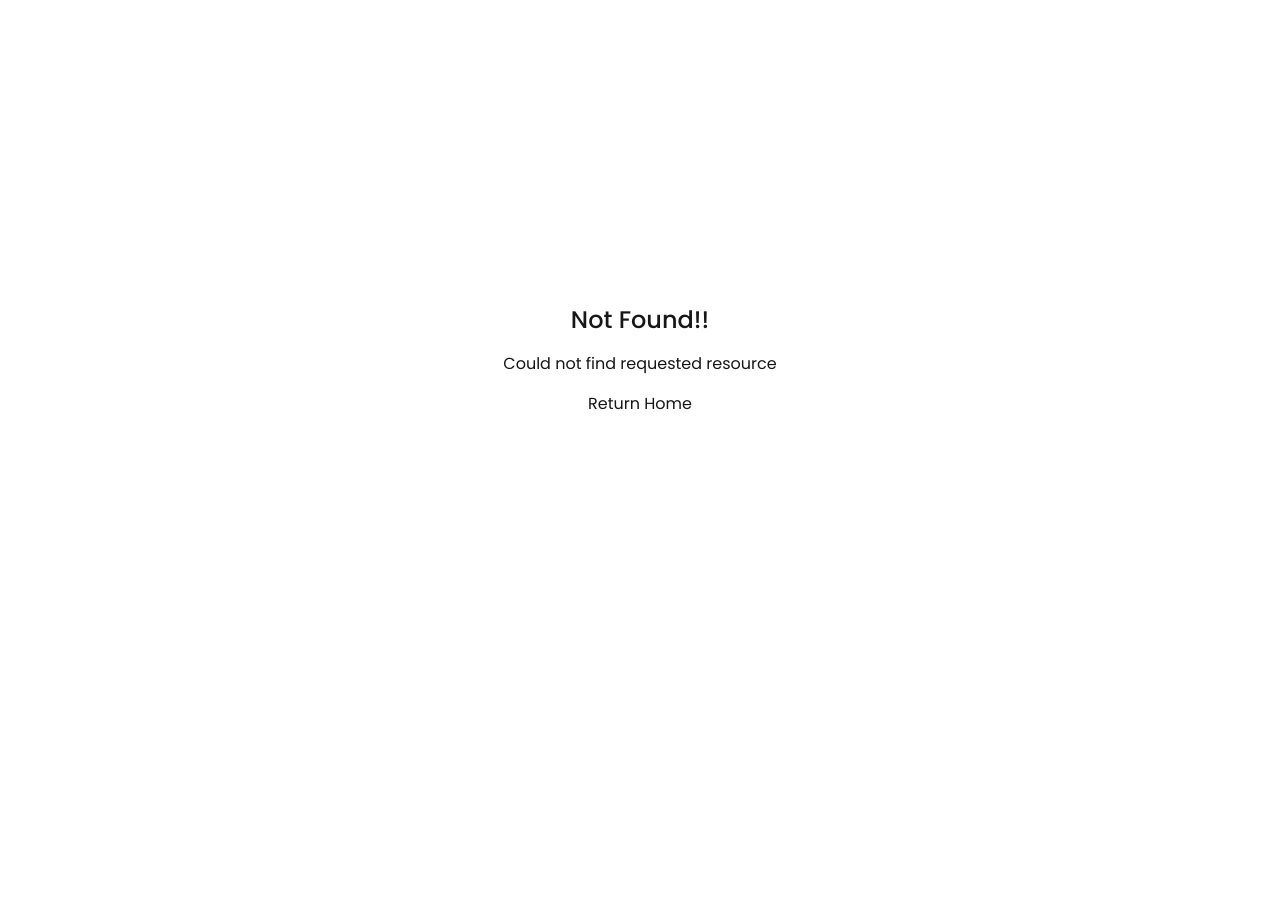
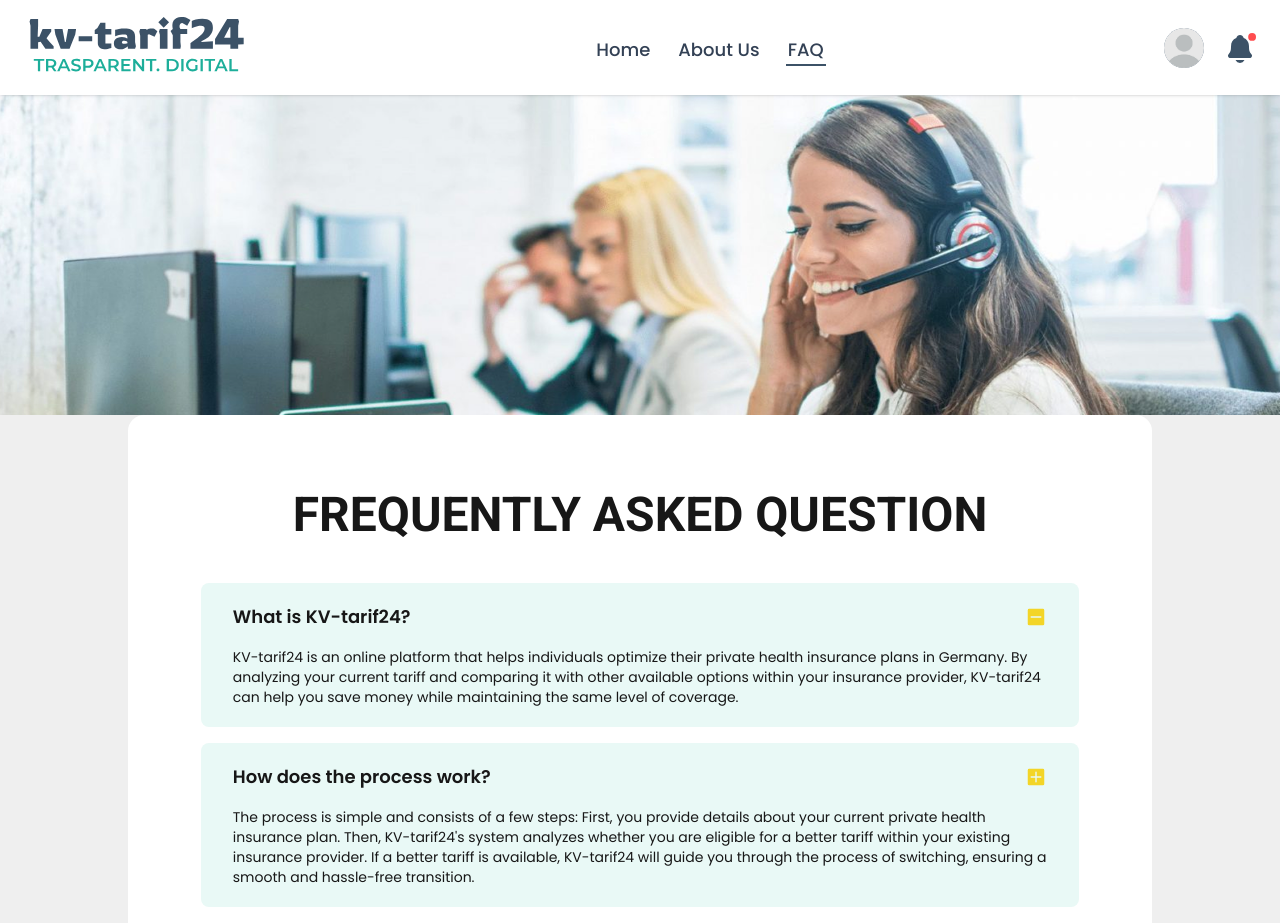
Before and after one commit to Janardhan-Majumder/kv-tarif24_david-jauss-web, a Next.js app: page /faq in a window 1280 px wide. Before the commit this address had no page. Shown: the top 923 px of the page. Before the commit the page ends 800 px from the top, so only its background shows below. Built offline with nearby package versions, Linux system fonts and the light colour scheme; what @ant-design/nextjs-registry would draw is missing.

Commit message:
faq design lightly

```diff
--- /dev/null
+++ b/src/app/(common)/faq/page.tsx
@@ -0,0 +1,86 @@
+"use client";
+import Container from "@/components/Container";
+import Image from "next/image";
+import React, { createElement } from "react";
+import { FaAngleDown } from "react-icons/fa";
+import { PiMinusFill, PiPlusFill } from "react-icons/pi";
+
+const page = () => {
+  const [show, setShow] = React.useState<null | number>(1);
+  const faqs = [
+    {
+      id: 1,
+      question: "What is KV-tarif24?",
+      answer:
+        "KV-tarif24 is an online platform that helps individuals optimize their private health insurance plans in Germany. By analyzing your current tariff and comparing it with other available options within your insurance provider, KV-tarif24 can help you save money while maintaining the same level of coverage.",
+    },
+    {
+      id: 2,
+      question: "How does the process work?",
+      answer:
+        "The process is simple and consists of a few steps: First, you provide details about your current private health insurance plan. Then, KV-tarif24's system analyzes whether you are eligible for a better tariff within your existing insurance provider. If a better tariff is available, KV-tarif24 will guide you through the process of switching, ensuring a smooth and hassle-free transition.",
+    },
+    {
+      id: 3,
+      question: "Is it free to use KV-tarif24?",
+      answer:
+        "Yes, using KV-tarif24 to check for better tariffs is completely free. You only pay a fee if you successfully switch to a more cost-effective plan and save money. This means there is no financial risk in using the service—if no savings are found, you pay nothing.",
+    },
+    {
+      id: 4,
+      question: "Do I have to switch insurance providers?",
+      answer:
+        "No, you do not need to change your insurance provider. KV-tarif24 focuses on optimizing your existing health insurance by finding better tariffs within your current provider’s options. This way, you can reduce your costs while keeping the same insurer and avoiding any disruption in coverage.",
+    },
+    {
+      id: 5,
+      question: "How do I know if my tariff is optimizable?",
+      answer:
+        "KV-tarif24 will analyze your current health insurance plan based on various factors such as age, medical history, and contract terms. If there are alternative tariffs within your insurance provider that offer the same or better coverage at a lower price, you will be informed of these options. The platform ensures full transparency so you can make an informed decision about optimizing your plan.",
+    },
+  ];
+  return (
+    <div>
+      <div className="relative min-h-[45vh] md:min-h-[40vh]">
+        <Image
+          src="/bgs/faq-bg.png"
+          alt="hero"
+          className="absolute -z-10 object-cover object-center"
+          fill
+          // width={1000}
+          // height={1000}
+          sizes="100vw"
+        />
+      </div>
+      <Container parentClass="bg-[#EFEFEF] pb-20" className="max-w-5xl bg-white rounded-2xl space-y-8">
+        <h2 className="text-4xl lg:text-5xl font-bold font-roboto leading-normal lg:leading-normal text-center">
+          FREQUENTLY ASKED QUESTION
+        </h2>
+        <div className="flex flex-col space-y-4 px-[5%]">
+          {faqs.map((faq, index) => (
+            <div
+              onClick={() => setShow(faq.id)}
+              key={index}
+              className="p-4 lg:px-8 lg:py-5 rounded-lg space-y-4 bg-[#E9F9F6]"
+            >
+              <div className="flex justify-between items-center">
+                <h3 className="text-lg font-semibold font-poppins">
+                  {faq.question}
+                </h3>
+                <button className="text-primary">
+                  {createElement(show === faq.id ? PiMinusFill : PiPlusFill, {
+                    className: "",
+                    size: 22,
+                  })}
+                </button>
+              </div>
+              <p className="text-sm">{faq.answer}</p>
+            </div>
+          ))}
+        </div>
+      </Container>
+    </div>
+  );
+};
+
+export default page;
```
Also changed, not shown: public/bgs/faq-bg.png (added).
